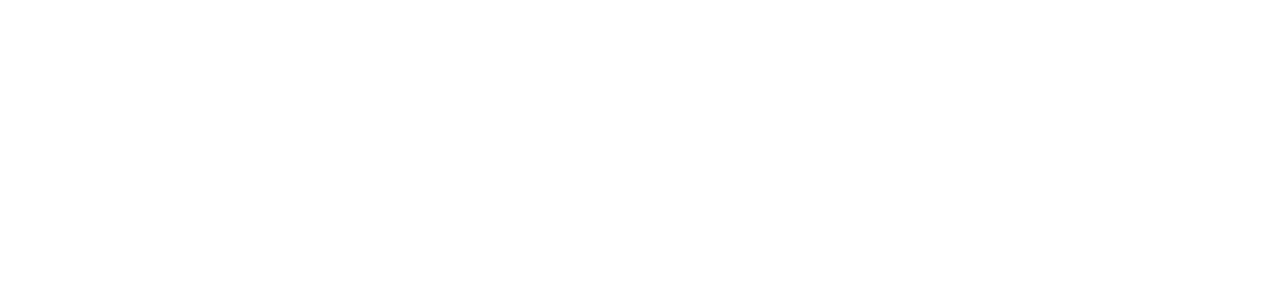
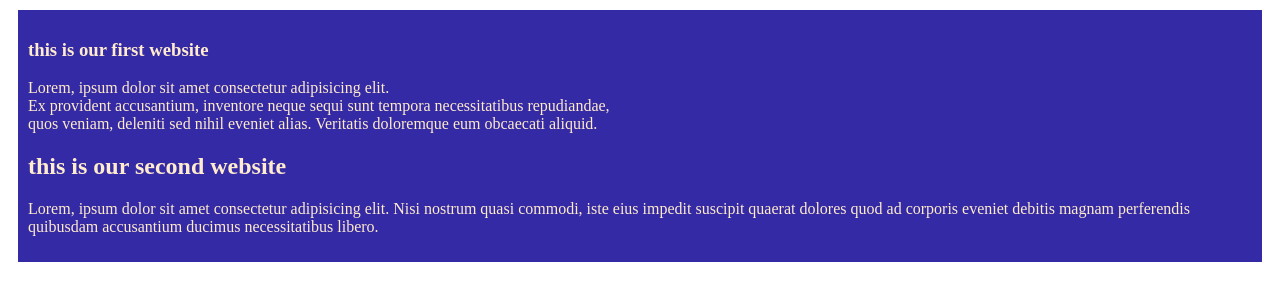
Before and after one commit to Shariful71/my-second-github-repo, a plain HTML site: page index.html in a window 1280 px wide. Drawn offline with Linux system fonts and the light colour scheme.

Commit message:
first commit

```diff
--- a/index.html
+++ b/index.html
@@ -4,8 +4,17 @@
     <meta charset="UTF-8">
     <meta name="viewport" content="width=device-width, initial-scale=1.0">
     <title>shariful hasan sun</title>
+    <link rel="stylesheet" href="styles/blog.css">
 </head>
 <body>
+    <div>
+        <h3>this is our first website</h3>
+        <p>Lorem, ipsum dolor sit amet consectetur adipisicing elit.<br> Ex provident accusantium, inventore neque sequi sunt tempora necessitatibus repudiandae,<br> quos veniam, deleniti sed nihil eveniet alias. Veritatis doloremque eum obcaecati aliquid.</p>
+
+        <h2>this is our second website</h2>
+    <p>Lorem, ipsum dolor sit amet consectetur adipisicing elit. Nisi nostrum quasi commodi, iste eius impedit suscipit quaerat dolores quod ad corporis eveniet debitis magnam perferendis quibusdam accusantium ducimus necessitatibus libero.</p>
+
+    </div>
 
 </body>
 </html>
--- /dev/null
+++ b/styles/blog.css
@@ -0,0 +1,6 @@
+div{
+    background-color: rgb(52, 42, 165);
+    color: blanchedalmond;
+    padding: 10px;
+    margin: 10px;
+}
```
